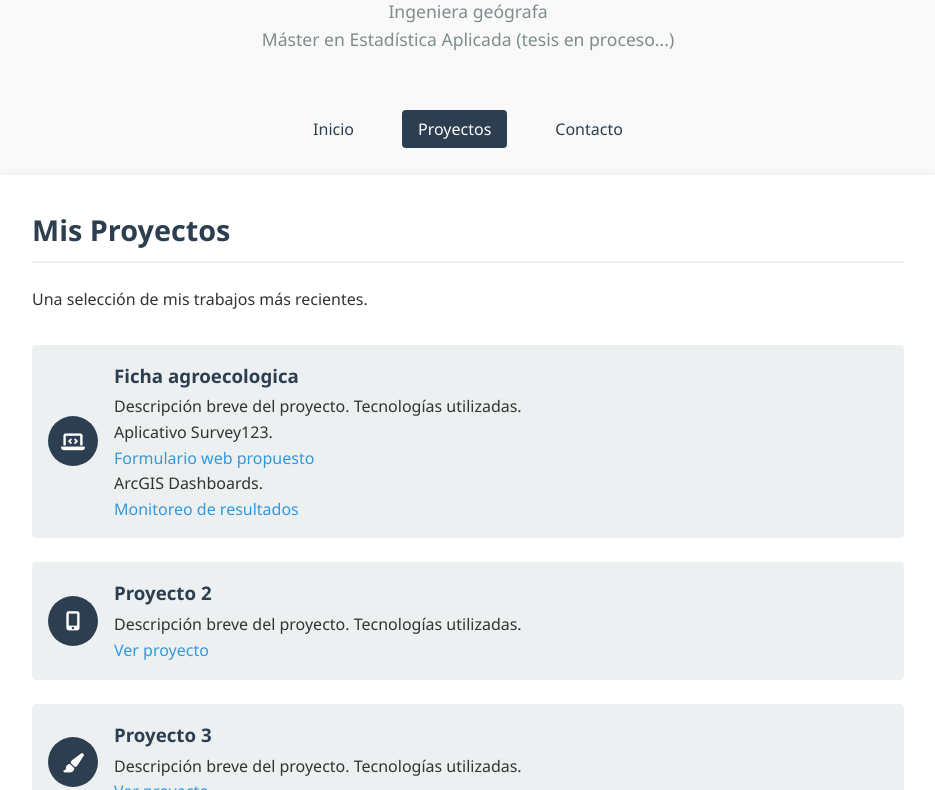
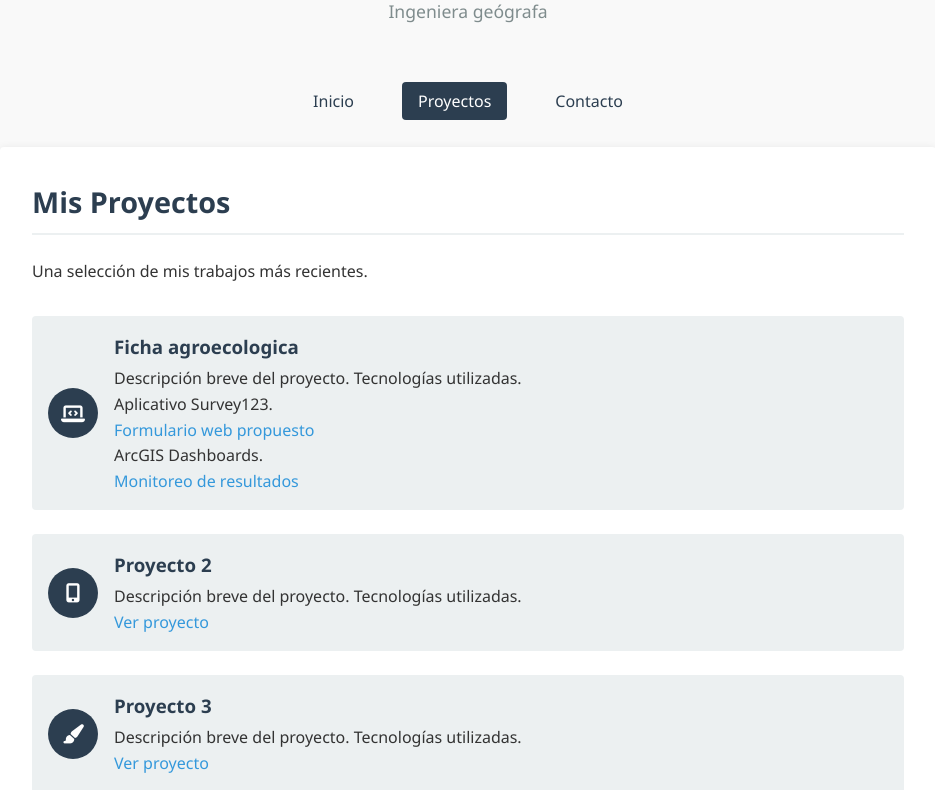
Before and after one commit to me-qui/me-qui.github.io, a plain HTML site: page projects.html in a window 1280 px wide. Shown: the part 123-913 px from the top of the page, without its empty margins (172-1107 px from the left). Drawn offline with Linux system fonts and the light colour scheme.

Commit message:
Update projects.html

```diff
--- a/projects.html
+++ b/projects.html
@@ -12,7 +12,7 @@
         <header>
             <h1 class="site-title">Marysol Mendoza</h1>
             <p class="site-subtitle">Ingeniera geógrafa</p>
-            <p class="site-subtitle">Máster en Estadística Aplicada (tesis en proceso...) </p>
+
         </header>
 
         <nav>
```
